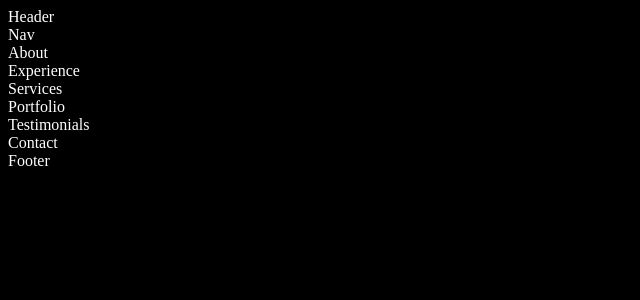
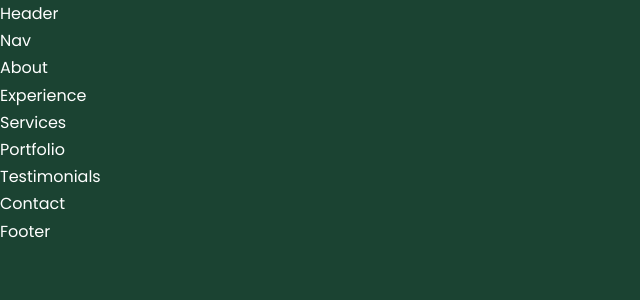
Before and after one commit to MaryannAlonge/portfolio, a React (Create React App) app: page / in a window 1280 px wide. Shown: the top 300 px of the page, without its empty margins (0-640 px from the left). Built offline with nearby package versions, Linux system fonts and the light colour scheme.

Commit message:
css variables and general classes styling

```diff
--- a/src/index.css
+++ b/src/index.css
@@ -1,4 +1,118 @@
-body {
-  background: #000;
-  color: #fff;
+@import url('https://fonts.googleapis.com/css2?family=Instrument+Serif&family=Playfair+Display&family=Poppins:wght@300;400;500;600&display=swap');
+
+*{
+  margin: 0;
+  padding: 0;
+  border: 0;
+  outline: 0;
+  box-sizing: border-box;
+  list-style: none;
+  text-decoration: none;
 }
+
+/* CSS variables */
+
+:root{
+  --color-bg: #1b4332;
+  --color-bg-variant: #40916c;
+  --color-primary: #0466c8;
+  --color-primary-variant: #002855;
+  --color-white: #fff;
+  --color-light: rgba(255, 255, 255, 0.555);
+
+  --transition: all 400ms ease;
+
+  --container-width-lg: 75%;
+  --container-width-md: 86%;
+  --container-width-sm: 90%;
+}
+
+/* so we can scroll smoothly on the page */
+html{
+  scroll-behavior: smooth;
+}
+
+
+/* removing scrollbar from the page coz we dont need it  */
+::-webkit-scrollbar{
+  display: none;
+}
+
+body{
+  font-family: 'Instrument Serif', serif;
+font-family: 'Playfair Display', serif;
+font-family: 'Poppins', sans-serif;
+background: var(--color-bg);
+color: var(--color-white);
+line-height: 1.7;
+}
+
+/* GENERAL STYLES */
+
+.container{
+  width: var(--container-width-lg);
+  margin: 0 auto;
+}
+
+h1, h2, h3, h4, h5{
+  font-weight: 500;
+}
+
+h1{
+  font-size: 2.5rem;
+}
+
+section{
+  margin-top: 8rem;
+}
+
+section > h2,
+section > h5{
+text-align: center;
+color: var(--color-light);
+}
+
+section > h2 {
+  color: var(--color-primary);
+  margin-bottom: 3rem;
+}
+
+.text-light{
+  color: var(--color-light);
+}
+
+a {
+  color: var(--color-primary);
+  transition: var(--transition);
+}
+
+a:hover{
+  color: var(--color-white);
+}
+
+.btn{
+  width: max-content;
+  display: inline-block;
+  color: var(--color-primary);
+  padding: 0.75rem 1.2rem;
+  cursor: pointer;
+  border: 1px solid var(--color-primary);
+  transition: var(--transition);
+}
+
+.btn:hover{
+  background: var(--color-white);
+  color: var(--color-bg);
+  border-color: transparent;
+}
+
+.btn-primary{
+  background: var(--color-primary);
+  color: var(--color-bg);
+}
+
+img{
+  display: block;
+  width: 100%;
+  object-fit: cover;
+}
```
